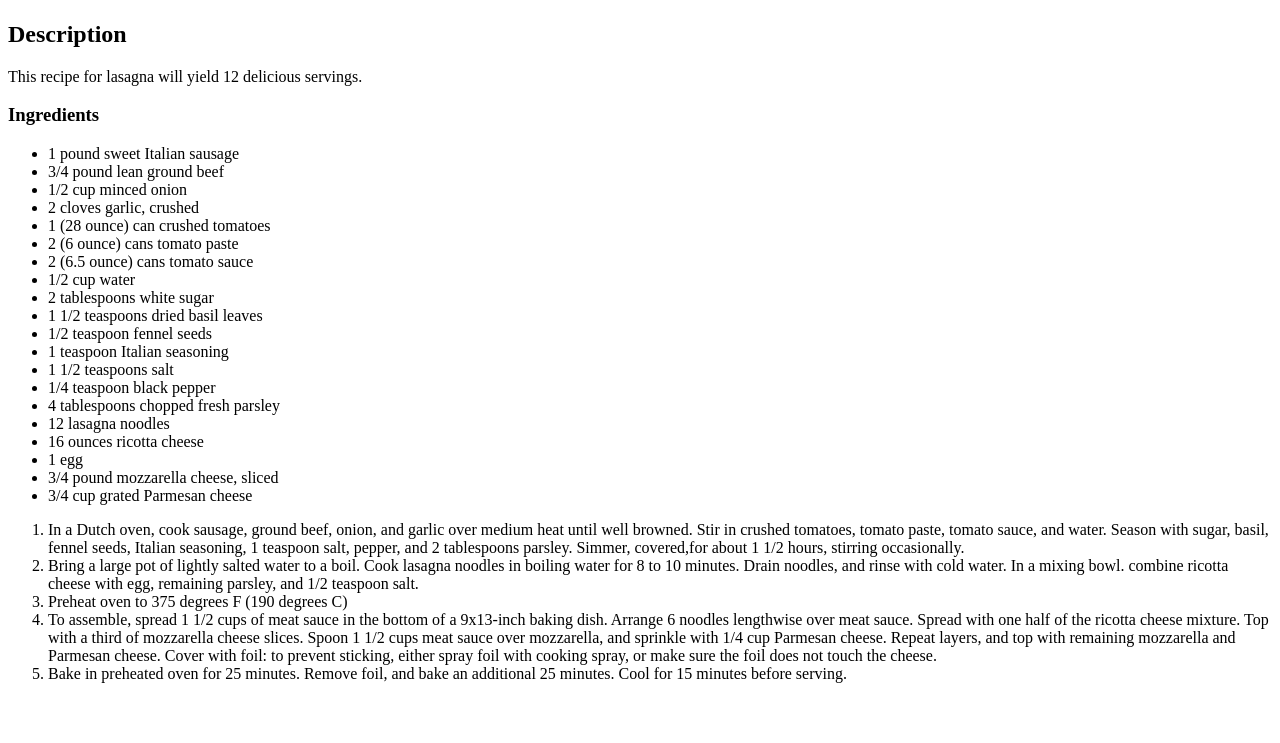
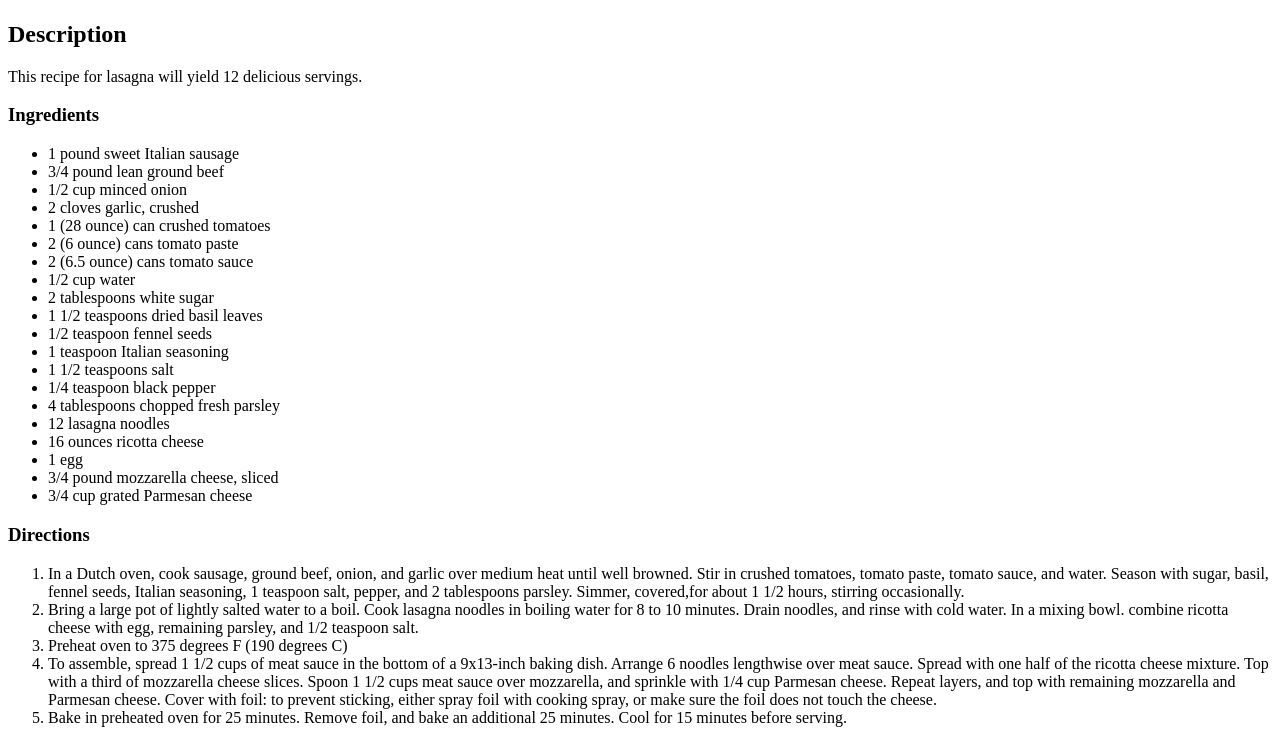
Before and after one commit to wright-ian/odin-recipes, a plain HTML site: page recipes/lasagna.html in a window 1280 px wide. Shown: the part 458-1201 px from the top of the page. Before the commit the page ends 1157 px from the top, so only its background shows below. Drawn offline with Linux system fonts and the light colour scheme.

Commit message:
Add "Directions" header to lasagna page

```diff
--- a/recipes/lasagna.html
+++ b/recipes/lasagna.html
@@ -32,6 +32,7 @@
         <li>3/4 pound mozzarella cheese, sliced</li>
         <li>3/4 cup grated Parmesan cheese</li>
     </ul>
+    <h3>Directions</h3>
     <ol>
         <li>In a Dutch oven, cook sausage, ground beef, onion, and garlic over medium heat until well browned. Stir in
             crushed tomatoes, tomato paste, tomato sauce, and water. Season with sugar, basil, fennel seeds, Italian
```
